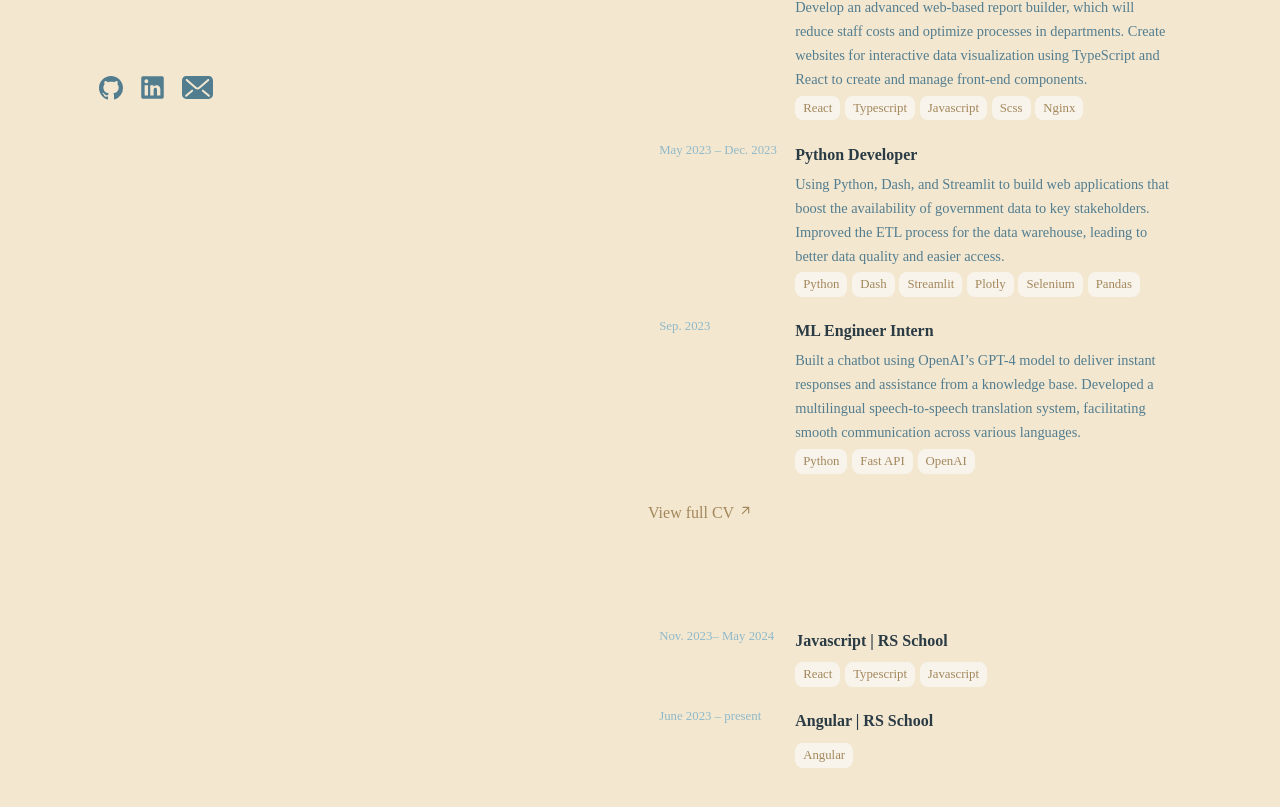
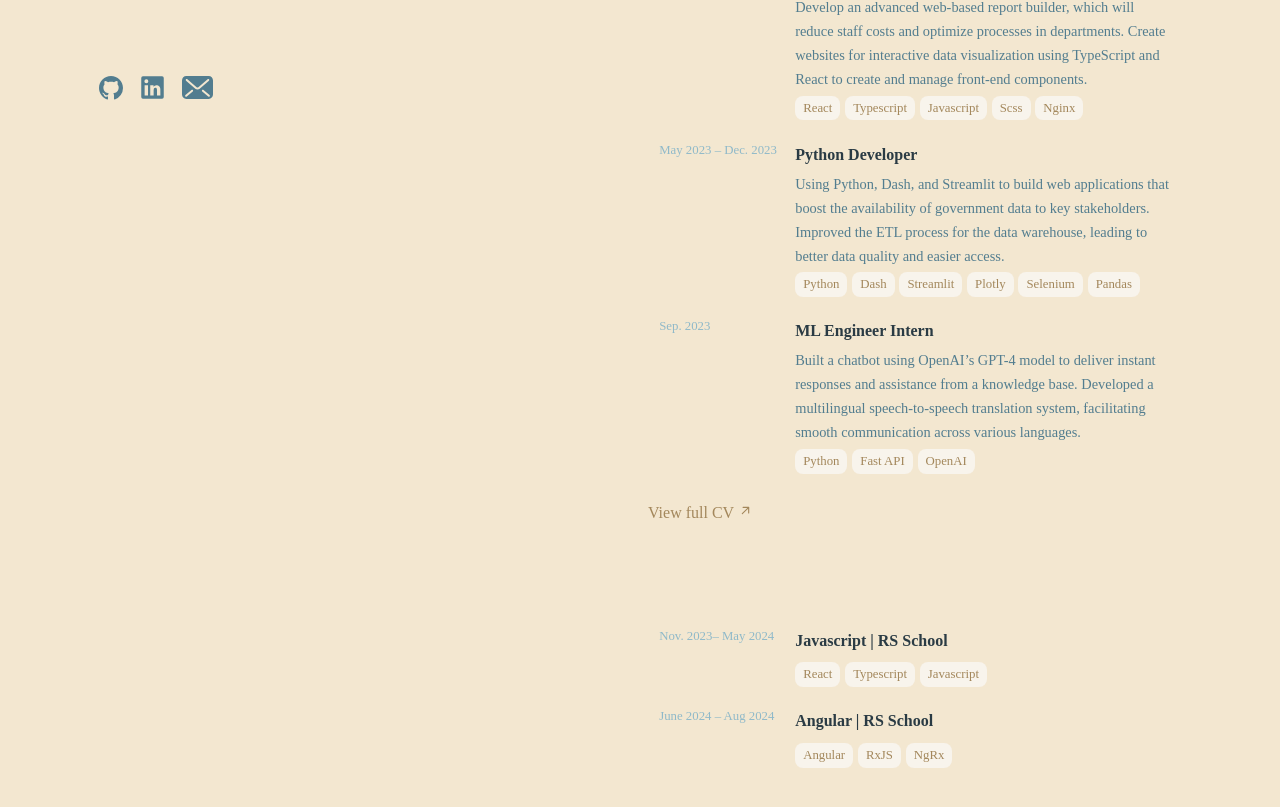
Before and after one commit to Magadanov/cv-web, a React (Create React App) app: page / in a window 1280 px wide. Shown: the part 597-1404 px from the top of the page. Built offline with nearby package versions, Linux system fonts and the light colour scheme.

Commit message:
feat: change courses

```diff
--- a/src/components/main/courses/courses.tsx
+++ b/src/components/main/courses/courses.tsx
@@ -11,8 +11,8 @@
     {
         title: "Angular | RS School",
         description: "",
-        badges: ["Angular"],
-        label: "June 2023 – present",
+        badges: ["Angular", "RxJS", "NgRx"],
+        label: "June 2024 – Aug 2024",
     },
 ];
 
```
